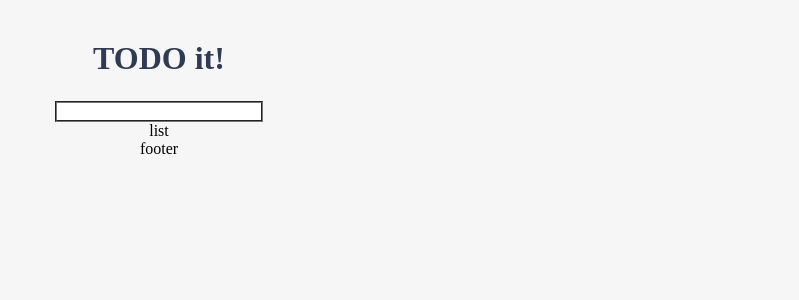
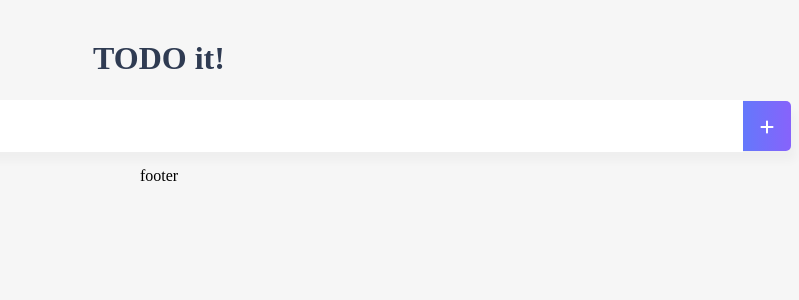
Before and after one commit to euntaek419/EunTaek-TIL, a Vue app in the folder Front/vue-intermediate-master/vue-todo/: page / in a window 1280 px wide. Shown: the top 300 px of the page, without its empty margins (481-1280 px from the left). Built offline with nearby package versions, Linux system fonts and the light colour scheme.

Commit message:
2023/03/06_Vue

```diff
--- a/Front/vue-intermediate-master/vue-todo/public/index.html
+++ b/Front/vue-intermediate-master/vue-todo/public/index.html
@@ -1,16 +1,25 @@
 <!DOCTYPE html>
-<html lang="">
+<html lang="en">
   <head>
     <meta charset="utf-8">
-    <meta http-equiv="X-UA-Compatible" content="IE=edge">
-    <meta name="viewport" content="width=device-width,initial-scale=1.0">
-    <link rel="icon" href="<%= BASE_URL %>favicon.ico">
-    <title><%= htmlWebpackPlugin.options.title %></title>
+    <title>vue-todo</title>
+    <meta name="viewport" content="width=device-width, initial-scale=1">
+
+    <!--브라우저마다 코드 차이가 있어서 shortcut icon, icon 둘 다 사용-->
+    <link rel="shortcut icon" href="./favicon.ico" type="image/x-icon">
+    <link rel="icon" href="./favicon.ico" type="image/x-icon">
+
+    <!--Font Awesome-->
+    <script defer src="https://use.fontawesome.com/releases/v6.1.2/js/all.js"
+      integrity="sha384-11X1bEJVFeFtn94r1jlvSC7tlJkV2VJctorjswdLzqOJ6ZvYBSZQkaQVXG0R4Flt" crossorigin="anonymous"></script>
+
+    <!--GoogleFont-->
+    <link rel="preconnect" href="https://fonts.googleapis.com">
+    <link rel="preconnect" href="https://fonts.gstatic.com" crossrigin>
+
   </head>
+
   <body>
-    <noscript>
-      <strong>We're sorry but <%= htmlWebpackPlugin.options.title %> doesn't work properly without JavaScript enabled. Please enable it to continue.</strong>
-    </noscript>
     <div id="app"></div>
     <!-- built files will be auto injected -->
   </body>
--- a/Front/vue-intermediate-master/vue-todo/src/components/TodoInput.vue
+++ b/Front/vue-intermediate-master/vue-todo/src/components/TodoInput.vue
@@ -1,6 +1,10 @@
 <template>
-  <div>
-    <input type="text" v-model="newTodoItem">
+  <div class="inputBox shadow">
+    <!-- <button v-on:click="addTodo">add</button> -->
+    <input type="text" v-model="newTodoItem" v-on:keyup.enter="addTodo">
+    <span class="addContainer" v-on:click="addTodo">
+      <i class="fa-solid fa-plus addBtn"></i>
+    </span>
   </div>
 </template>
 
@@ -10,11 +14,49 @@ export default {
     return {
       newTodoItem: ""
     }
+  },
+  methods: {
+    addTodo: function() {
+      localStorage.setItem(this.newTodoItem, this.newTodoItem);
+      this.clearInput();
+    },
+    clearInput: function() {
+      this.newTodoItem = '';
+    }
   }
-
 }
 </script>
 
-<style>
+<style scoped>
+input:focus {
+  outline: none;
+}
+.inputBox {
+  background: white;
+  height: 50px;
+  line-height: 50px;
+  border-radius: 5px;
+
+  display: flex;
+  align-items: center;
+}
+.inputBox input {
+  border-style: none;
+  font-size: 0.9rem;
+
+  height: 100%;
+  width: calc(100% - 3rem);
+  text-align: center;
+}
+.addContainer {
+  background: linear-gradient(to right, #6478FB, #8763FB);
+  display: block;
+  width: 3rem;
+  border-radius: 0 5px 5px 0;
+}
+.addBtn {
+  color:white;
+  vertical-align:middle;
+}
 
 </style>
--- a/Front/vue-intermediate-master/vue-todo/src/components/TodoList.vue
+++ b/Front/vue-intermediate-master/vue-todo/src/components/TodoList.vue
@@ -1,15 +1,74 @@
 <template>
   <div>
-    list
+    <ul>
+      <li v-for="(todoItem, index) in todoItems" v-bind:key="todoItem" class="shadow">
+
+        {{ todoItem }}
+        <span class="removeBtn" v-on:click="removeTodo(todoItem, index)">
+          <i class="fa-solid fa-trash"></i>
+        </span>
+      </li>
+    </ul>
   </div>
 </template>
 
 <script>
 export default {
+  data: function() {
+    return {
+      todoItems: []
+    }
+  },
+  methods:{
+    removeTodo: function(todoItem, index) {
+      localStorage.removeItem(todoItem);
+      this.todoItems.splice(index, 1);
+    }
 
+  },
+  created: function() {
+    if(localStorage.length > 0){
+      for(var i=0; i < localStorage.length; i++) {
+        this.todoItems.push(localStorage.key(i));
+      }
+    }
+  }
 }
 </script>
 
-<style>
+<style scoped>
+ul {
+  list-style-type: none;
+  padding-left: 0px;
+  margin-top: 0;
+  text-align: left;
+}
+li {
+  display: flex;
+  min-height: 50px;
+  height: 50px;
+  line-height: 50px;
+  margin: 0.5rem 0;
+  padding: 0 0.9rem;
+  background: white;
+  border-radius: 5px;
+}
+.removeBtn {
+  margin-left: auto;
+  color: #de4343;
+}
+.checkBtn {
+  line-height: 45px;
+  color: #62acde;
+  margin-right: 5px;
+}
+.checkBtnCompleed {
+  color:#b3adad;
+}
+
+.textCompleted {
+  text-decoration: line-through;
+  color:#b3adad;
+}
 
 </style>
--- a/Front/vue-intermediate-master/vue-todo/src/index.html
+++ /dev/null
@@ -1,18 +0,0 @@
-<!DOCTYPE html>
-<html lang="en">
-<head>
-    <meta charset="UTF-8">
-    <title>vue-todo</title>
-    <meta name="viewport" content="width=device-width, initial-scale=1">
-    <link rel="shortcut icon" href="scr/assets/favicon.ico" type="image/x-icon">
-    <link rel="icon" href="scr/assets/favicon.ico" type="image/x-icon">
-    <link rel="stylesheet" href="path/to/font-awesome/css/font-awesome.min.css">
-    <link rel="preconnect" href="https://fonts.googleapis.com">
-    <link rel="preconnect" href="https://fonts.gstatic.com" crossorigin>
-    <link href="https://fonts.googleapis.com/css2?family=Ubuntu&display=swap" rel="stylesheet">
-
-</head>
-<body>
-
-</body>
-</html>
```
Also changed, not shown: 1 other file (tests, documents, lock files or other folders).
